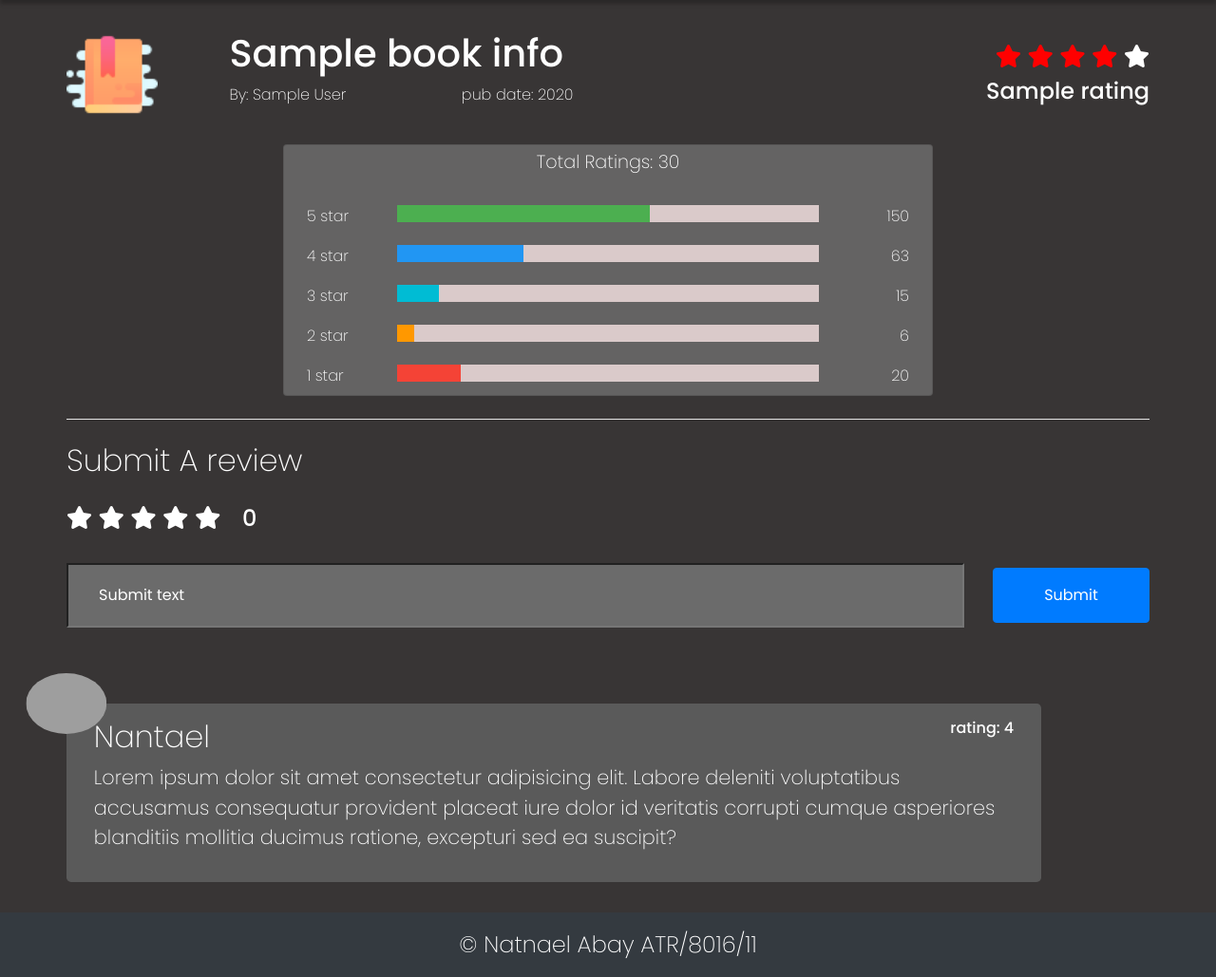
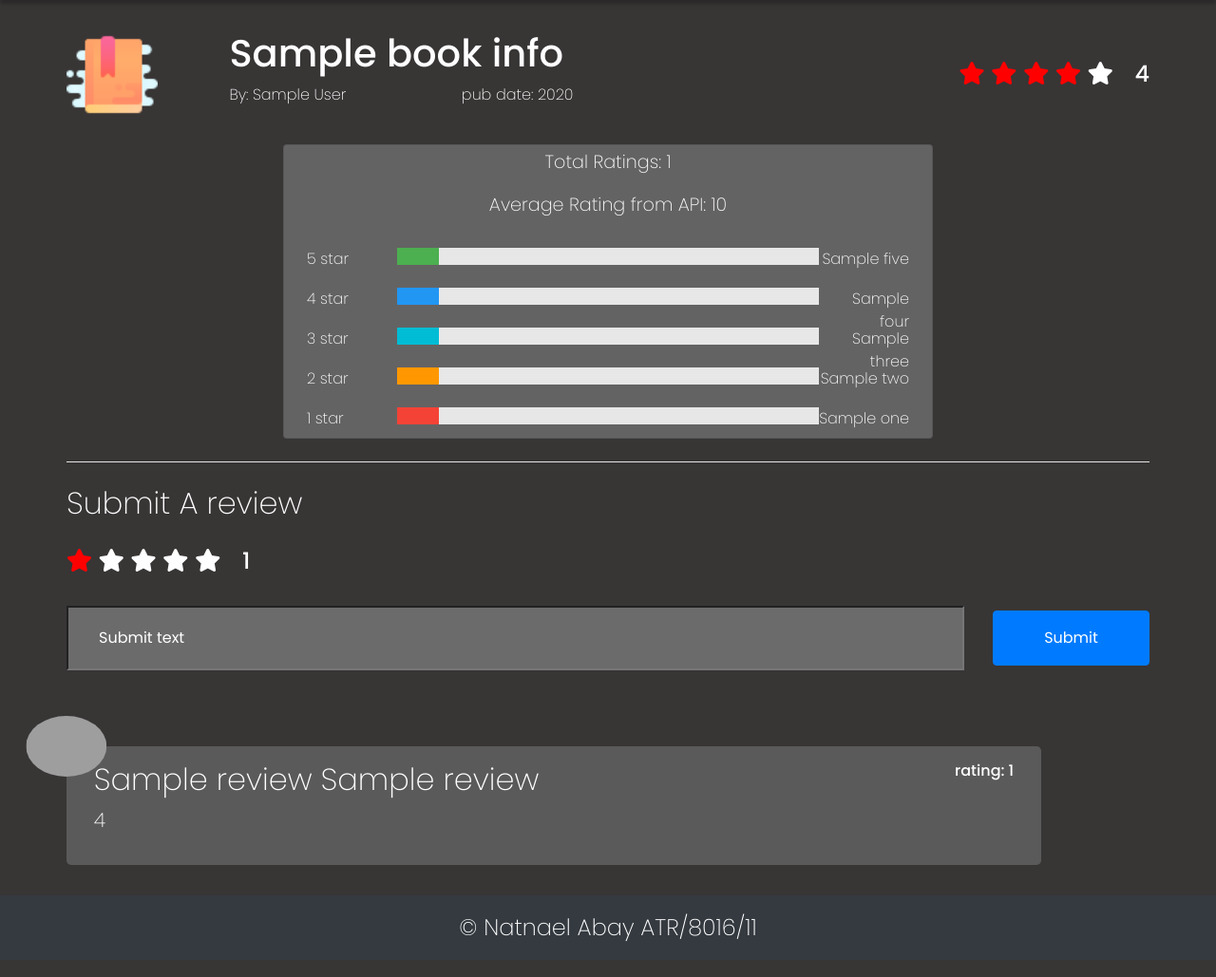
Before and after one commit to natnaelabay/Flask-Book-Reviews-App, a Flask app: template books/templates/book.html in a window 1280 px wide. Shown: the part 68-1097 px from the top of the page at 95% size. After the commit the page ends 1060 px from the top, so only its background shows below. Run offline with Flask 2, Linux system fonts and the light colour scheme; the template is opened without the code that fills it: most values are stand-ins (such as "Sample title", 1, 10 or a date in 2020); grey boxes are pictures that could not be loaded.

Commit message:
[main] book-page rating fetched from backend

```diff
--- a/books/db/db.py
+++ b/books/db/db.py
@@ -6,7 +6,6 @@
 from flask.cli import with_appcontext
 from dotenv import load_dotenv
 load_dotenv()
-
 
 def get_db():
     if 'db' not in g:
--- a/books/templates/book.html
+++ b/books/templates/book.html
@@ -133,7 +133,9 @@
             </div>
         </div>
         <div class="col-3 text-right contact">
-            <div class="rating-showcase">
+
+            <!-- <div class="rating-showcase">
+                {% if review %}
                 {% for i in range(5) %}
                 {% if i < book_info.rating_star %} <span id="{{i + 1}}" class="fa fa-star bg-red"></span>
                     {% else %}
@@ -141,6 +143,29 @@
                     {% endif %}
                     {% endfor %}
                     <h4 class="text-left d-inline-block ml-3 rating-average">{{book_info.rating}}</h4>
+                    {% else%}
+                    {% for i in range(5) %}
+                    <span class="fa fa-star "></span>
+                    {% endfor %}
+                    <h4 class="text-left d-inline-block ml-3 rating-average">0</h4>
+                {% endif %}
+
+            </div>  -->
+            <div class="rating-showcase">
+                {% if rating %}
+                {% for i in range(5) %}
+                {% if i < rating.star_rating %} <span id="{{i + 1}}" class="fa fa-star bg-red"></span>
+                    {% else %}
+                    <span id="{{i + 1}}" class="fa fa-star "></span>
+                    {% endif %}
+                    {% endfor %}
+                    <h4 class="text-left d-inline-block ml-3 rating-average">{{rating.avg_rating}}</h4>
+                    {% else %}
+                    {% for i in range(5) %}
+                    <span class="fa fa-star "></span>
+                    {% endfor %}
+                    <h4 class="text-left d-inline-block ml-3 rating-average">0</h4>
+                    {% endif%}
             </div>
             <!-- <span id="3" class="fa fa-star bg-red"></span>
             <span id="4" class="fa fa-star"></span>
@@ -151,10 +176,76 @@
 
     <div class="mx-auto my-4 card bg-rate ">
         <div class="text-center py-1">
-            <p style="font-size: 1.2rem;">Total Ratings: 30</p>
+            <p style="font-size: 1.2rem;">Total Ratings:
+                {%if rating %}{{rating.total_count}}{% else %}0{% endif %}
+            </p>
+            <p style="font-size: 1.2rem;">Average Rating from API:
+                {%if rating %}{{rating.api_avg}}{% else %}No data from API{% endif %}
+            </p>
         </div>
+        {% if rating %}
         <div class="row mx-4">
 
+            <div class="side">
+                <div>5 star</div>
+            </div>
+            <div class="middle">
+                <div class="bar-container">
+                    <div class="bar-5" style="width: {{ rating.five_avg}}%;"></div>
+                </div>
+            </div>
+            <div class="side right">
+                <div>{{ rating.five}}</div>
+            </div>
+            <div class="side">
+                <div>4 star</div>
+            </div>
+            <div class="middle">
+                <div class="bar-container">
+                    <div class="bar-4" style="width: {{ rating.four_avg}}%;"></div>
+                </div>
+            </div>
+            <div class="side right">
+                <div>{{rating.four}}</div>
+            </div>
+            <div class="side">
+                <div>3 star</div>
+            </div>
+            <div class="middle">
+                <div class="bar-container">
+                    <div class="bar-3" style="width: {{ rating.three_avg}}%;"></div>
+                </div>
+            </div>
+            <div class="side right">
+                <div>{{ rating.three }}</div>
+            </div>
+            <div class="side">
+                <div>2 star</div>
+            </div>
+            <div class="middle">
+                <div class="bar-container">
+                    <div class="bar-2" style="width: {{ rating.two_avg}}%;"></div>
+                </div>
+            </div>
+            <div class="side right">
+                <div>{{rating.two}}</div>
+            </div>
+            <div class="side">
+                <div>1 star</div>
+            </div>
+            <div class="middle">
+                <div class="bar-container">
+                    <div class="bar-1" style="width: {{ rating.one_avg}}%;"></div>
+                </div>
+            </div>
+            <div class="side right">
+                <div>{{ rating.one }}</div>
+            </div>
+        </div>
+
+        {% else %}
+
+        <div class="row mx-4">
             <div class="side">
                 <div>5 star</div>
             </div>
@@ -164,7 +255,7 @@
                 </div>
             </div>
             <div class="side right">
-                <div>150</div>
+                <div>0</div>
             </div>
             <div class="side">
                 <div>4 star</div>
@@ -175,7 +266,7 @@
                 </div>
             </div>
             <div class="side right">
-                <div>63</div>
+                <div>0</div>
             </div>
             <div class="side">
                 <div>3 star</div>
@@ -186,7 +277,7 @@
                 </div>
             </div>
             <div class="side right">
-                <div>15</div>
+                <div>0</div>
             </div>
             <div class="side">
                 <div>2 star</div>
@@ -197,7 +288,7 @@
                 </div>
             </div>
             <div class="side right">
-                <div>6</div>
+                <div>0</div>
             </div>
             <div class="side">
                 <div>1 star</div>
@@ -208,9 +299,10 @@
                 </div>
             </div>
             <div class="side right">
-                <div>20</div>
+                <div>0</div>
             </div>
         </div>
+        {% endif %}
 
     </div>
     <hr class="bg-white">
@@ -249,38 +341,38 @@
         /* The bar container */
         .bar-container {
             width: 100%;
-            background-color: #dacaca;
+            background-color: #e7e7e7;
             text-align: center;
             color: white;
         }
 
         /* Individual bars */
         .bar-5 {
-            width: 60%;
+            width: 0%;
             height: 18px;
             background-color: #4CAF50;
         }
 
         .bar-4 {
-            width: 30%;
+            width: 0%;
             height: 18px;
             background-color: #2196F3;
         }
 
         .bar-3 {
-            width: 10%;
+            width: 0%;
             height: 18px;
             background-color: #00bcd4;
         }
 
         .bar-2 {
-            width: 4%;
+            width: 0%;
             height: 18px;
             background-color: #ff9800;
         }
 
         .bar-1 {
-            width: 15%;
+            width: 0%;
             height: 18px;
             background-color: #f44336;
         }
@@ -290,12 +382,12 @@
     <h2 class="text-white my-4">Submit A review</h2>
     <div class="w-100 mt-3">
         <div class="rating-wrapper my-4">
-            <span id="1" class="fa star fa-star checked"></span>
-            <span id="2" class="fa star fa-star checked"></span>
-            <span id="3" class="fa star fa-star checked"></span>
+            <span id="1" class="fa star fa-star" style="color: red;"></span>
+            <span id="2" class="fa star fa-star"></span>
+            <span id="3" class="fa star fa-star"></span>
             <span id="4" class="fa star fa-star"></span>
             <span id="5" class="fa star fa-star"></span>
-            <h4 class="text-left d-inline-block ml-3 rating-count">0</h4>
+            <h4 class="text-left d-inline-block ml-3 rating-count">1</h4>
         </div>
         <form action="/submit-review" method="POST" class="r-form" id="r-form">
             <div class="row">
@@ -308,29 +400,32 @@
             </div>
             <input type="text" placeholder="" id="review_isbn" class="d-none" name="review_isbn"
                 value="{{book_info.isbn}}">
-            <input type="number" placeholder="" id="rating_count" class="d-none" value="0" name="rating_count">
+            <input type="text" placeholder="" id="rating_count" class="d-none" name="rating_count">
         </form>
     </div>
 
+
+    {% for review in rating %}
     <div class=" r-card ">
         <div class="d-inline my-auto">
             <div class="p-img">
-                <img src="{{ url_for('static' , filename='images/avatar-icon.png')  }}" alt="" class="p-img-wrapper">
+                <img src="{{review.usr_profile }}" alt="" class="p-img-wrapper">
             </div>
             <div class="row">
                 <div class="col">
-                    <h2>Nantael </h2>
+                    <h2>{{review.f_name | capitalize}} {{ review.l_name | capitalize }}</h2>
                 </div>
                 <div class="col">
-                    <h6 class="text-right">rating: 4 </h6>
+                    <h6 class="text-right">rating: {{ review.rate_count }} </h6>
                 </div>
             </div>
-            <p class="text-white">Lorem ipsum dolor sit amet consectetur adipisicing elit. Labore deleniti
-                voluptatibus accusamus
-                consequatur provident placeat iure dolor id veritatis corrupti cumque asperiores blanditiis mollitia
-                ducimus ratione, excepturi sed ea suscipit? </p>
+            <p class="text-white">{{ review.rate_desc }}</p>
         </div>
     </div>
+    {% else %}
+    <h1>No reviews yet! care to give one? </h1>
+    {% endfor %}
+
 
     {% else %}
     <h1>No such thing as a book</h1>
@@ -349,12 +444,6 @@
     let cur = false;
     let not = 0;
     let ids = ["1", "2", "3", "4", "5"];
-    /* r_form.addEventListener("submit", (e) => {
-        e.preventDefault()
-        ratingInput.value = (cur == false) ? 0 : cur;
-        console.log(ratingInput.value)
-        console.log(document.querySelector(".txt-area").value)
-    }) */
     rating.addEventListener("mouseover", e => {
         if (ids.includes(e.target.id)) {
             for (let i = 0; i < parseInt(e.target.id); i++) {
@@ -364,7 +453,7 @@
         }
     });
     rating.addEventListener("mouseout", e => {
-        for (let i = (cur == false) ? 0 : cur; i < 5; i++) {
+        for (let i = (cur == false) ? 1 : cur; i < 5; i++) {
             rating_stars[i].style.color = "white";
         }
     });
@@ -378,7 +467,8 @@
             }
             cur = e.target.id;
             ratingCount.innerHTML = cur
-            ratingCount.value = cur
+            ratingInput.value = cur
+            console.log(cur)
         })
     });
 </script>
```
Also changed, not shown: books/main_app/index.py (+110 -19 lines).
